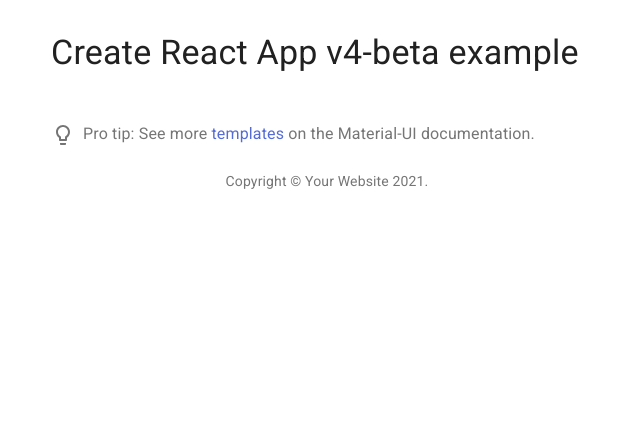
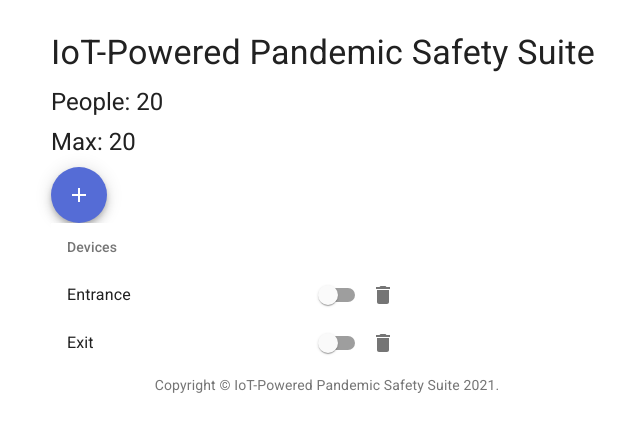
Before and after one commit to SWENG-Group-9/Frontend, a React (Create React App) app: page / in a window 1280 px wide. Shown: the top 432 px of the page, without its empty margins (313-953 px from the left). Built offline with nearby package versions, Linux system fonts and the light colour scheme.

Commit message:
Updated hompage to include new devices table

```diff
--- a/src/App.js
+++ b/src/App.js
@@ -3,14 +3,14 @@
 import Typography from '@material-ui/core/Typography';
 import Box from '@material-ui/core/Box';
 import Link from '@material-ui/core/Link';
-import ProTip from './ProTip';
+import DevicesTable from './DevicesTable';
 
 function Copyright() {
   return (
     <Typography variant="body2" color="textSecondary" align="center">
       {'Copyright © '}
-      <Link color="inherit" href="https://material-ui.com/">
-        Your Website
+      <Link color="inherit" href="http://localhost:3000/">
+        IoT-Powered Pandemic Safety Suite
       </Link>{' '}
       {new Date().getFullYear()}
       {'.'}
@@ -23,9 +23,15 @@
     <Container maxWidth="sm">
       <Box my={4}>
         <Typography variant="h4" component="h1" gutterBottom>
-          Create React App v4-beta example
+          IoT-Powered Pandemic Safety Suite
         </Typography>
-        <ProTip />
+        <Typography variant="h5" component="h1" gutterBottom>
+          People: 20
+        </Typography>
+        <Typography variant="h5" component="h1" gutterBottom>
+          Max: 20
+        </Typography>
+        <DevicesTable />
         <Copyright />
       </Box>
     </Container>
```
